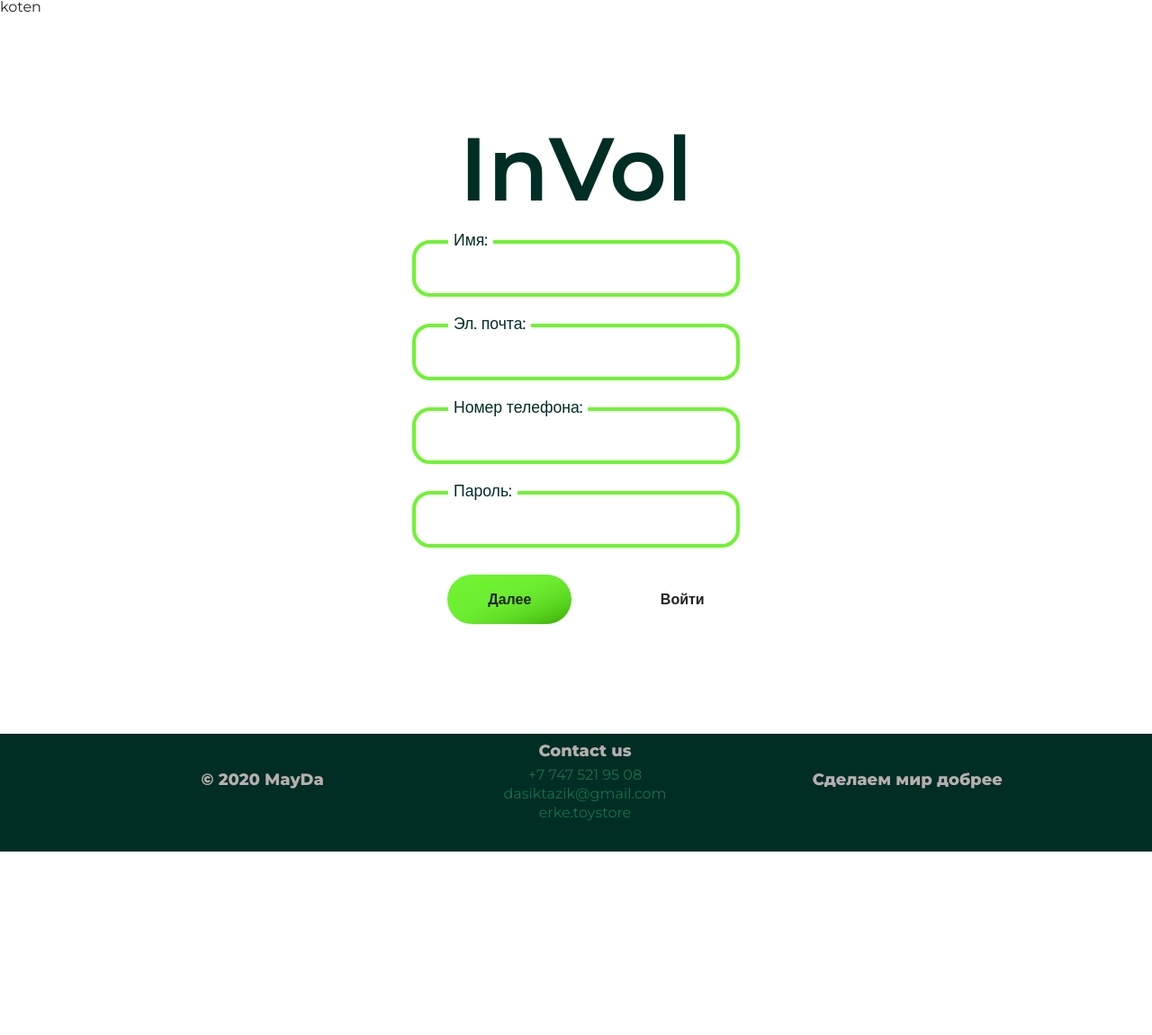
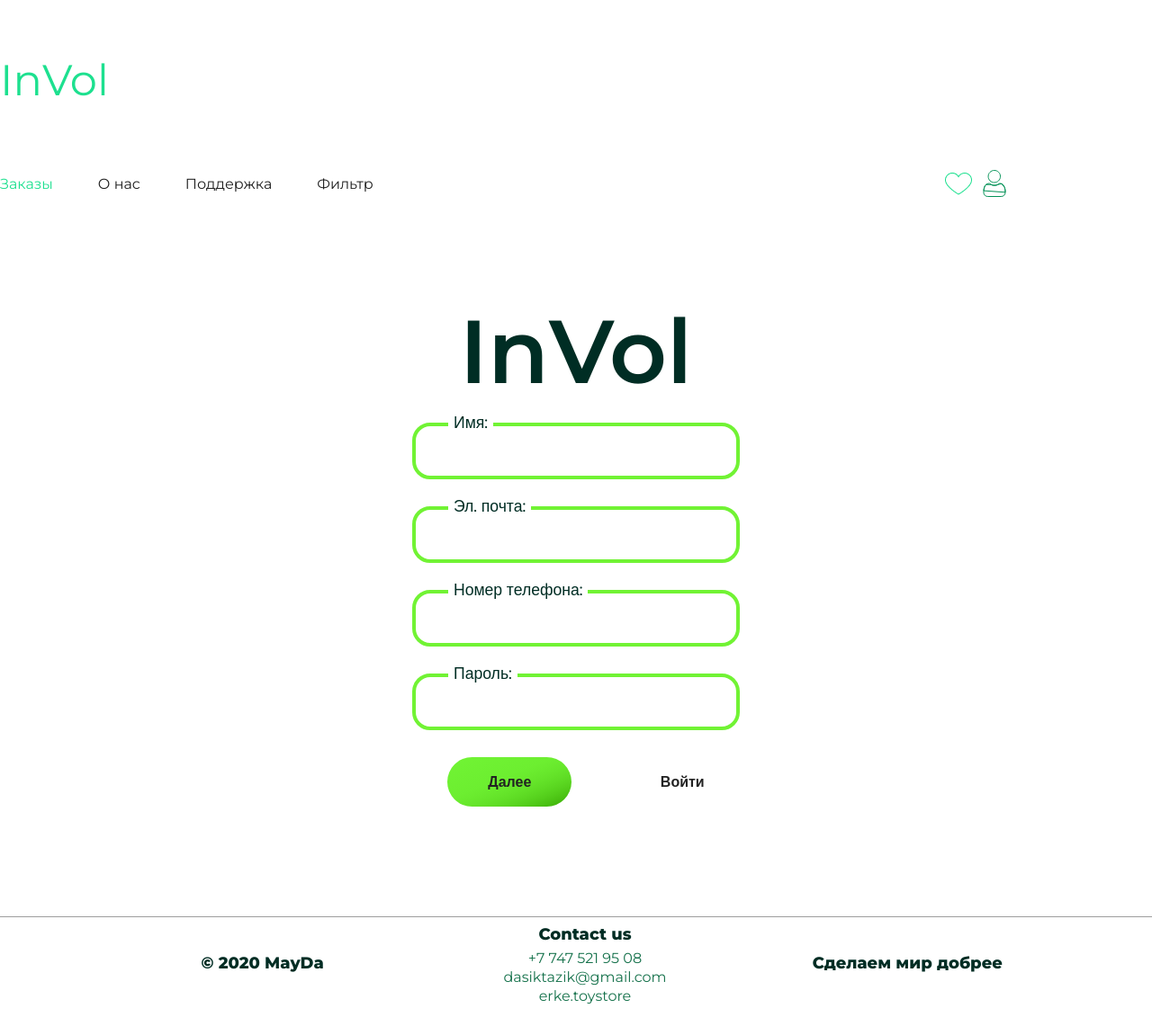
Before and after one commit to Dzhuks/helsup, a Django app: page /users/signup/ in a window 1280 px wide. Shown: the whole page at 90% size. Before the commit the page ends 947 px from the top, so only its background shows below. Run offline with Django 4.2, Linux system fonts and the light colour scheme.

Commit message:
about almost finished

```diff
--- a/helsup/templates/base.html
+++ b/helsup/templates/base.html
@@ -11,6 +11,7 @@
     <!-- Custom styles for this template -->
     {% block css %}
         <link rel="stylesheet" href="{% static 'css/reset.css' %}">
+        <link rel="stylesheet" href="{% static 'css/main_header.css' %}">
         <link rel="stylesheet" href="{% static 'css/main_page.css' %}">
         <link rel="stylesheet" href="{% static 'css/footer.css' %}">
     {% endblock %}
--- a/helsup/templates/includes/footer.html
+++ b/helsup/templates/includes/footer.html
@@ -1,4 +1,4 @@
-<footer>
+<footer class="whitened">
     <div class="footer-columns">
         <div class="footer-column">
             <h3>© 2020 MayDa</h3>
--- a/helsup/templates/includes/index_header.html
+++ b/helsup/templates/includes/index_header.html
@@ -12,7 +12,7 @@
             <ul class="menu" id="menu">
                 <li><a href="#">ПОДДЕРЖКА</a></li>
                 <li><a href="#">ВОПРОСЫ</a></li>
-                <li><a href="#">О НАС</a></li>
+                <li><a href="{% url 'about:about' %}">О НАС</a></li>
 
                 <!-- ПРИ БЭКЕНДЕ ЕСЛИ УЖЕ ВОШЕЛ В АККАУНТ, ТО ВМЕСТО "ЗАКАЗАТЬ" БУДЕТ "ПРОФИЛЬ" -->
                 <li><a href="forms.h">ЗАКАЗАТЬ</a></li>
--- a/helsup/templates/includes/main_header.html
+++ b/helsup/templates/includes/main_header.html
@@ -1 +1,15 @@
-koten
+{% load static %}
+
+<header class="header">
+    <h1 class="header__logo">InVol</h1>
+    <div class="header__nav">
+        <div class="header__links">
+            <a href="#" class="header__link header__link_selected">Заказы</a>
+            <a href="{% url 'about:about' %}" class="header__link">О нас</a>
+            <a href="#" class="header__link">Поддержка</a>
+            <a href="#" class="header__link">Фильтр</a>
+        </div>
+        <a href="#"><img src="{% static 'img/liked.png' %}" class="header__liked" alt=""></a>
+        <a href="{% url 'users:profile' %}"><img src="{% static 'img/user.svg' %}" class="header__user" alt=""></a>
+    </div>
+</header>
```
Also changed, not shown: helsup/templates/about/about.html (+19 -0 lines), helsup/templates/tasks/choice.html (deleted, +0 -48 lines), helsup/templates/users/logout.html (deleted). Lines whose indentation alone changed are shown as unchanged.
